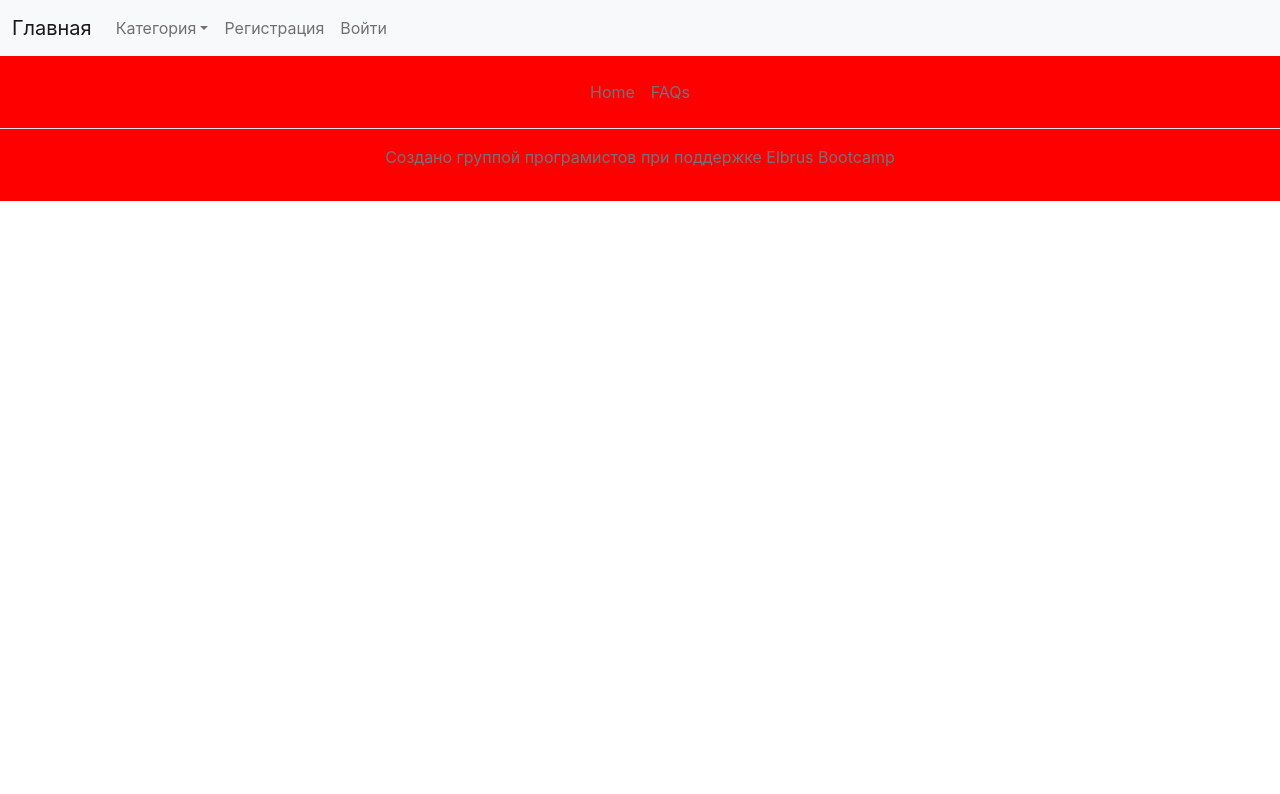
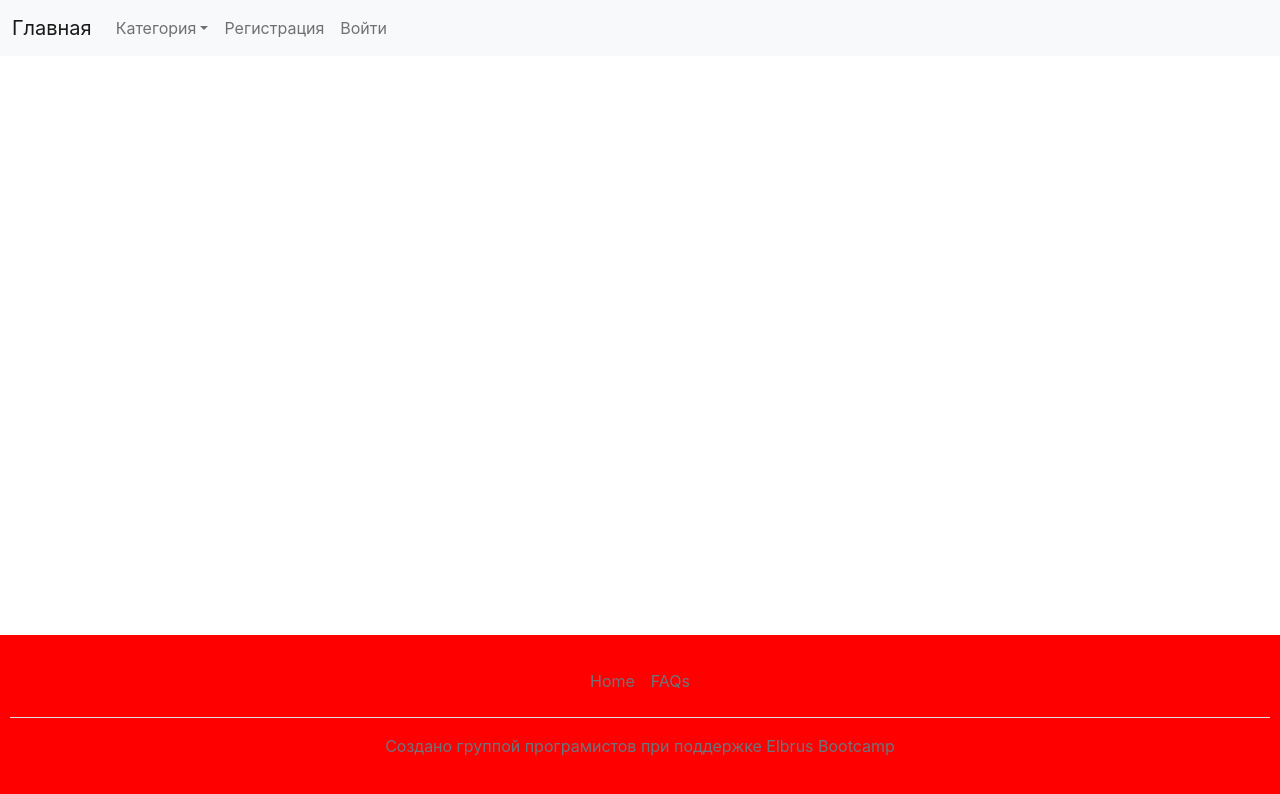
Before and after one commit to Igoryan138/Skrepka, a React (Create React App) app in the folder client/: page /exchange/success in a window 1280 px wide. Shown: the top 794 px of the page. Built offline with nearby package versions, Linux system fonts and the light colour scheme; no server answers.

Commit message:
fixed footer

```diff
--- a/client/src/components/Footer/style.module.css
+++ b/client/src/components/Footer/style.module.css
@@ -1,4 +1,8 @@
 .footer{
   background-color:red;
-
+  position: fixed; /* Фиксированное положение */
+  left: 0; bottom: 0; /* Левый нижний угол */
+  padding: 10px; /* Поля вокруг текста */
+  color: #fff; /* Цвет текста */
+  width: 100%; /* Ширина слоя */
 }
```
